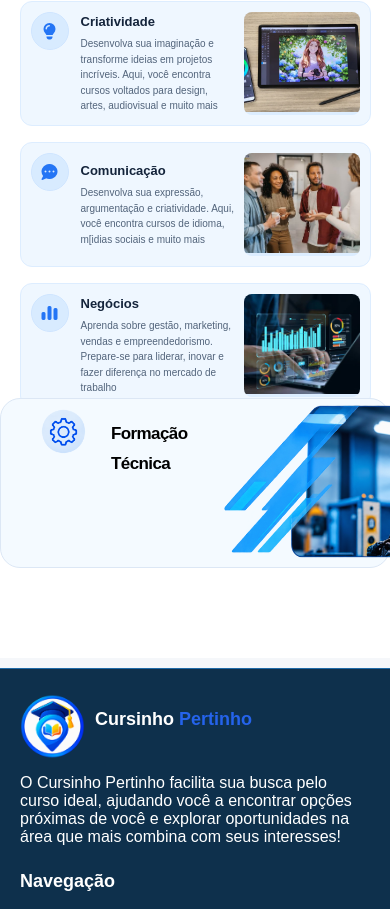
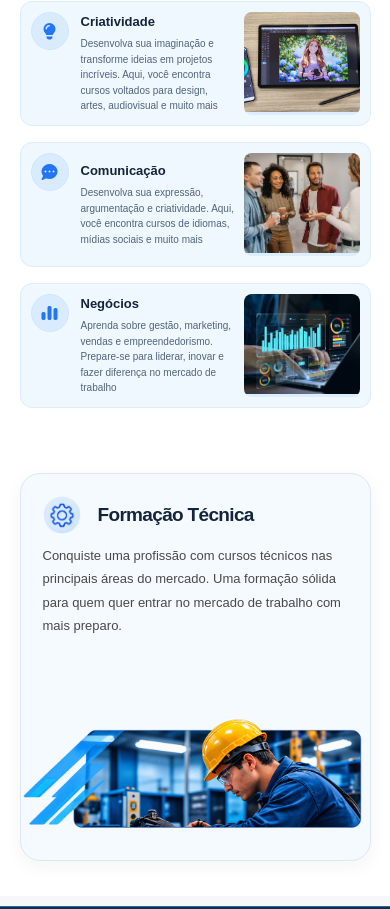
Before and after one commit to arthurherculano155-del/Cursinho-Pertinho, a React (Create React App) app in the folder cursinho-pertinho/: page /possibilidades in a window 390 px wide. Shown: the part 1215-2124 px from the top of the page. Built offline with nearby package versions, Linux system fonts and the light colour scheme.

Commit message:
Alterei nome de classes e scss de possibilidades

```diff
--- a/cursinho-pertinho/src/Pages/Possibilidades/possibilidades.jsx
+++ b/cursinho-pertinho/src/Pages/Possibilidades/possibilidades.jsx
@@ -54,7 +54,7 @@ export default function Possibilidades() {
                 </section>
 
                 <section className="secao-tecnologias">
-                    <div className="lista-tecnologias" id='lista'>
+                    <div className="lista-tecnologias" id="lista">
 
                         <CardTecnologia
                             icone="computer"
@@ -73,7 +73,7 @@ export default function Possibilidades() {
                         <CardTecnologia
                             icone="comment-dots"
                             titulo="Comunicação"
-                            mensagem="Desenvolva sua expressão, argumentação e criatividade. Aqui, você encontra cursos de idioma, m[idias sociais e muito mais"
+                            mensagem="Desenvolva sua expressão, argumentação e criatividade. Aqui, você encontra cursos de idiomas, mídias sociais e muito mais"
                             imagem="/Assets/Imgs/falas.jpeg"
                         />
 
@@ -86,24 +86,37 @@ export default function Possibilidades() {
 
                     </div>
                 </section>
-                <div className="pai2">
 
+                <section className="secao-formacao">
+                    <div className="container-formacao">
+                        <div className="card-formacao-tecnica">
 
-                    <div className="formação">
+                            <div className="conteudo-formacao-tecnica">
+                                <img
+                                    className="icone-formacao"
+                                    src="/Assets/Imgs/engrenagem.png"
+                                    alt="Engrenagem"
+                                />
 
-                        <div className="formacao-tecnica">
+                                <h1 className="titulo-formacao">
+                                    Formação Técnica
+                                </h1>
 
-                            <div className="conteudo-formacao">
-                                <img className='engrenagem' src="/Assets/Imgs/engrenagem.png" alt="Engrenagem" />
-                                <h1 className='formacaoh1'>Formação Técnica</h1>
-                                <p className='conquiste'>Conquiste uma profissão com cursos técnicos nas principais areas do merdado.Uma formação sólida para quem quer entrar nomercado de trabalho com mais preparo
+                                <p className="descricao-formacao">
+                                    Conquiste uma profissão com cursos técnicos nas principais áreas do mercado.
+                                    Uma formação sólida para quem quer entrar no mercado de trabalho com mais preparo.
                                 </p>
 
-                                <img className='trabalhador' src="/Assets/Imgs/trabalhador.png" alt="Trabalhador" />
+                                <img
+                                    className="imagem-profissional"
+                                    src="/Assets/Imgs/trabalhador.png"
+                                    alt="Trabalhador"
+                                />
                             </div>
+
                         </div>
                     </div>
-                </div>
+                </section>
             </main>
 
             <Rodape />
--- a/cursinho-pertinho/src/Pages/Possibilidades/possibilidades.scss
+++ b/cursinho-pertinho/src/Pages/Possibilidades/possibilidades.scss
@@ -1,17 +1,16 @@
+
 .pagina-possibilidades {
     width: 100%;
     overflow: hidden;
     background: rgb(255, 255, 255);
     color: rgb(20, 36, 59);
     font-family: "Poppins", sans-serif;
-}
 
     .secao-areas {
         display: grid;
         grid-template-columns: 1fr 1fr;
         align-items: center;
         gap: 30px;
-
         padding: 55px 6%;
         background: rgb(255, 255, 255);
 
@@ -19,19 +18,8 @@
             min-width: 0;
         }
 
-    .etiqueta-areas {
-        display: inline-block;
-        margin-bottom: 16px;
-
-        color: rgb(36, 117, 245);
-        font-size: 15px;
-        font-weight: 700;
-        letter-spacing: 0.5px;
-    }
-
         .titulo-areas {
             margin: 0 0 20px;
-
             color: rgb(20, 36, 59);
             font-size: clamp(36px, 4vw, 58px);
             font-weight: 800;
@@ -46,7 +34,6 @@
         .descricao-areas {
             max-width: 590px;
             margin: 0;
-
             color: rgb(72, 91, 121);
             font-size: 16px;
             line-height: 1.8;
@@ -57,11 +44,9 @@
             display: flex;
             align-items: center;
             justify-content: center;
-
             min-width: 0;
             min-height: 400px;
             overflow: hidden;
-
             border: 1px solid rgb(220, 231, 245);
             border-radius: 24px;
             background: rgb(234, 243, 255);
@@ -72,33 +57,28 @@
                 position: absolute;
                 top: 0;
                 right: 0;
-
                 width: 100px;
                 height: 100px;
-
                 border-bottom-left-radius: 100%;
                 background: rgb(36, 117, 245);
                 opacity: 0.12;
                 pointer-events: none;
             }
-    }
 
             .imagem-estudante-areas {
                 position: relative;
                 z-index: 1;
-
                 display: block;
                 width: 100%;
                 height: 100%;
                 min-height: 400px;
-
                 object-fit: cover;
                 object-position: center;
-
                 transition: transform 0.35s ease;
 
                 &:hover {
                     transform: scale(1.03);
+                }
             }
         }
     }
@@ -107,7 +87,7 @@
         padding: 15px 6% 65px;
         background: rgb(255, 255, 255);
 
-    #lista{
+        #lista {
             scroll-margin-top: 90px;
         }
 
@@ -119,7 +99,100 @@
         }
     }
 
+    .secao-formacao {
+        display: flex;
+        justify-content: center;
+        width: 100%;
+        margin-top: 35px;
+        margin-bottom: 45px;
+        padding: 0 6%;
+
+        .container-formacao {
+            width: 100%;
+            max-width: 1106px;
+        }
+
+        .card-formacao-tecnica {
+            width: 100%;
+            min-height: 190px;
+            overflow: hidden;
+            border: 1px solid rgb(220, 231, 245);
+            border-radius: 20px;
+            background: rgb(244, 250, 255);
+            box-shadow: 0 5px 18px rgba(20, 36, 59, 0.05);
+            transition: transform 0.3s ease, box-shadow 0.3s ease, border-color 0.3s ease;
+
+            &:hover {
+                transform: translateY(-5px);
+                border-color: rgb(36, 117, 245);
+                box-shadow: 0 14px 30px rgba(36, 117, 245, 0.13);
+            }
+        }
+
+        .conteudo-formacao-tecnica {
+            display: grid;
+            grid-template-columns: 55px 1fr 470px;
+            grid-template-rows: auto auto;
+            align-items: center;
+            column-gap: 15px;
+            min-height: 190px;
+            padding: 20px 30px;
+
+            .icone-formacao {
+                grid-column: 1;
+                grid-row: 1;
+                width: 45px;
+                height: 45px;
+                object-fit: contain;
+            }
+
+            .titulo-formacao {
+                grid-column: 2;
+                grid-row: 1;
+                margin: 0;
+                color: rgb(20, 36, 59);
+                font-size: 21px;
+                font-weight: 700;
+                line-height: 1.4;
+            }
+
+            .descricao-formacao {
+                grid-column: 1 / 3;
+                grid-row: 2;
+                max-width: 480px;
+                margin: 8px 0 0;
+                color: rgb(73, 73, 73);
+                font-size: 13px;
+                font-weight: 400;
+                line-height: 1.8;
+            }
+
+            .imagem-profissional {
+                grid-column: 3;
+                grid-row: 1 / 3;
+                align-self: end;
+                justify-self: center;
+                display: block;
+                width: 125%;
+                max-width: 500px;
+                height: 250px;
+                margin-top: -45px;
+                margin-bottom: -20px;
+                object-fit: contain;
+                object-position: bottom;
+                transform: translateY(-5px);
+                transition: transform 0.35s ease;
+            }
+        }
+
+        .card-formacao-tecnica:hover .imagem-profissional {
+            transform: translateY(-10px);
+        }
+    }
+}
+
 @media (max-width: 1200px) {
+    .pagina-possibilidades {
         .secao-areas {
             gap: 24px;
 
@@ -128,7 +201,7 @@
             }
 
             .visual-areas,
-        .imagem-estudante-areas {
+            .visual-areas .imagem-estudante-areas {
                 min-height: 350px;
             }
         }
@@ -138,17 +211,27 @@
                 gap: 20px;
             }
         }
+
+        .secao-formacao {
+            .conteudo-formacao-tecnica {
+                grid-template-columns: 55px 1fr 380px;
+
+                .imagem-profissional {
+                    width: 125%;
+                    width: 4200px;
+                    margin-top: -35px;
+                }
+            }
+        }
+    }
 }
 
 @media (max-width: 900px) {
+    .pagina-possibilidades {
         .secao-areas {
             grid-template-columns: 1fr 0.9fr;
             gap: 20px;
             padding: 45px 4%;
-
-        .etiqueta-areas {
-            font-size: 13px;
-        }
 
             .titulo-areas {
                 font-size: clamp(30px, 3.8vw, 40px);
@@ -161,7 +244,7 @@
             }
 
             .visual-areas,
-        .imagem-estudante-areas {
+            .visual-areas .imagem-estudante-areas {
                 min-height: 280px;
             }
 
@@ -177,18 +260,46 @@
                 gap: 18px;
             }
         }
+
+        .secao-formacao {
+            margin-top: 30px;
+            padding: 0 4%;
+
+            .conteudo-formacao-tecnica {
+                grid-template-columns: 45px 1fr 290px;
+                column-gap: 10px;
+                padding: 20px;
+
+                .icone-formacao {
+                    width: 40px;
+                    height: 40px;
+                }
+
+                .titulo-formacao {
+                    font-size: 19px;
+                }
+
+                .descricao-formacao {
+                    font-size: 12px;
+                }
+
+                .imagem-profissional {
+                    width: 130%;
+                    max-width: 340px;
+                    height: 210px;
+                    margin-top: -30px;
+                }
+            }
+        }
+    }
 }
 
 @media (max-width: 650px) {
+    .pagina-possibilidades {
         .secao-areas {
             grid-template-columns: minmax(0, 1fr);
             gap: 24px;
             padding: 40px 5%;
-
-        .etiqueta-areas {
-            margin-bottom: 12px;
-            font-size: 13px;
-        }
 
             .titulo-areas {
                 margin-bottom: 16px;
@@ -204,7 +315,7 @@
             }
 
             .visual-areas,
-        .imagem-estudante-areas {
+            .visual-areas .imagem-estudante-areas {
                 min-height: 280px;
             }
 
@@ -214,22 +325,66 @@
         }
 
         .secao-tecnologias {
-        padding: 5px 5% 40px;
+            padding: 5px 5% 35px;
 
             .lista-tecnologias {
                 grid-template-columns: minmax(0, 1fr);
                 gap: 16px;
             }
         }
+
+        .secao-formacao {
+            margin-top: 30px;
+            margin-bottom: 35px;
+            padding: 0 5%;
+
+            .card-formacao-tecnica {
+                min-height: auto;
+            }
+
+            .conteudo-formacao-tecnica {
+                grid-template-columns: 45px 1fr;
+                grid-template-rows: auto auto auto;
+                gap: 10px;
+                padding: 22px;
+
+                .icone-formacao {
+                    width: 38px;
+                    height: 38px;
+                }
+
+                .titulo-formacao {
+                    font-size: 19px;
+                }
+
+                .descricao-formacao {
+                    grid-column: 1 / 3;
+                    grid-row: 2;
+                    max-width: 100%;
+                    margin-top: 0;
+                    font-size: 13px;
+                }
+
+                .imagem-profissional {
+                    grid-column: 1 / 3;
+                    grid-row: 3;
+                    justify-self: center;
+                    width: 115%;
+                    max-width: 400px;
+                    height: 230px;
+                    max-height: none;
+                    margin-top: -25px;
+                    margin-bottom: -15px;
+                }
+            }
+        }
+    }
 }
 
 @media (max-width: 360px) {
+    .pagina-possibilidades {
         .secao-areas {
             padding: 30px 4%;
-
-        .etiqueta-areas {
-            font-size: 12px;
-        }
 
             .titulo-areas {
                 font-size: 29px;
@@ -241,7 +396,7 @@
             }
 
             .visual-areas,
-        .imagem-estudante-areas {
+            .visual-areas .imagem-estudante-areas {
                 min-height: 210px;
             }
         }
@@ -250,96 +405,28 @@
             padding-right: 4%;
             padding-left: 4%;
         }
+
+        .secao-formacao {
+            padding: 0 4%;
+
+            .conteudo-formacao-tecnica {
+                padding: 18px;
+
+                .titulo-formacao {
+                    font-size: 17px;
                 }
 
-@media (prefers-reduced-motion: reduce) {
-    .imagem-estudante-areas {
-        transition: none;
+                .descricao-formacao {
+                    font-size: 12px;
+                }
 
-        &:hover {
-            transform: none;
+                .imagem-profissional {
+                    width: 120%;
+                    height: 190px;
+                    margin-top: -20px;
+                    margin-bottom: -10px;
                 }
             }
         }
-
-.pai2 {
-
-    display: flex;
-    justify-content: center;
-    align-items: center;
-
-    margin-top: 20px;
-    margin-bottom: 20px;
-
-    width: 100%;
     }
-
-.formação {
-    width: 100%;
-    max-width: 1106px;
-    position: relative;
-
-    bottom: 70px;
 }
-
-.conteudo-formacao {
-    display: flex;
-
-}
-.formacao-tecnica {
-
-    width: 100%;
-    height: 170px;
-    border-radius: 20px;
-    background-color: #B5AAAA;
-    box-sizing: border-box;
-    background: #F4FAFF;
-    border: solid 1px #DCE7F5;
-}
-
-.engrenagem {
-
-    margin-top: 10px;
-    margin-left: 40px;
-    width: 45px;
-    height: 45px;
-}
-
-.formacaoh1 {
-   font-family: 'Poppins', sans-serif;
-    font-style: normal;
-    font-weight: 700;
-    font-size: 17px;
-    line-height: 30px;
-    color: #000000;
-    margin-top: 10px;
-    margin-left: 10px;
-    position: relative;
-    top: 10px;
-    left: 15px;
-}
-
-.conquiste {
-    font-family: 'Poppins', sans-serif;
-    font-style: normal;
-    font-weight: 400;
-    font-size: 12px;
-    line-height: 20px;
-    color: #494949;
-    position: relative;
-    top: 50px;
-    right: 340px;
-    max-width: 200px;
-    text-align: left;
-    word-wrap: break-word;
-
-
-}
-
-.trabalhador {
-    width: 470px;
-    height: 230px;
-    position: relative;
-    bottom: 40px;
-    right: 30px;
-}
```
Lines whose indentation alone changed are shown as unchanged.
